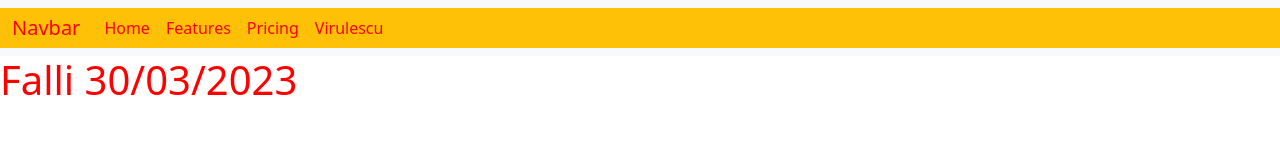
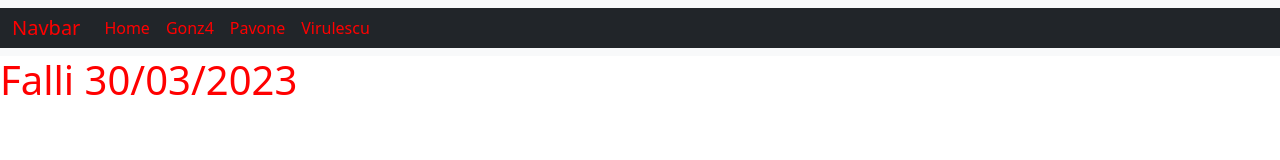
Before and after one commit to FalliMatteo/falli-compito, a plain HTML site: page index.html in a window 1280 px wide. Drawn offline with nearby package versions, Linux system fonts and the light colour scheme.

Commit message:
Conflitto pronto 3

```diff
--- a/index.html
+++ b/index.html
@@ -10,7 +10,7 @@
 </head>
 <body>
     <nav class="navbar navbar-expand-lg bg-body-tertiary">
-        <div class="container-fluid bg-warning">
+        <div class="container-fluid bg-dark">
           <a class="navbar-brand TXT" href="#">Navbar</a>
           <button class="navbar-toggler" type="button" data-bs-toggle="collapse" data-bs-target="#navbarNav" aria-controls="navbarNav" aria-expanded="false" aria-label="Toggle navigation">
             <span class="navbar-toggler-icon"></span>
@@ -21,10 +21,10 @@
                 <a class="nav-link TXT" aria-current="page" href="#">Home</a>
               </li>
               <li class="nav-item">
-                <a class="nav-link TXT" href="#">Features</a>
+                <a class="nav-link TXT" href="#">Gonz4</a>
               </li>
               <li class="nav-item">
-                <a class="nav-link TXT" href="#">Pricing</a>
+                <a class="nav-link TXT" href="#">Pavone</a>
               </li>
               <li class="nav-item">
                 <a class="nav-link TXT" href="#">Virulescu</a>
```
